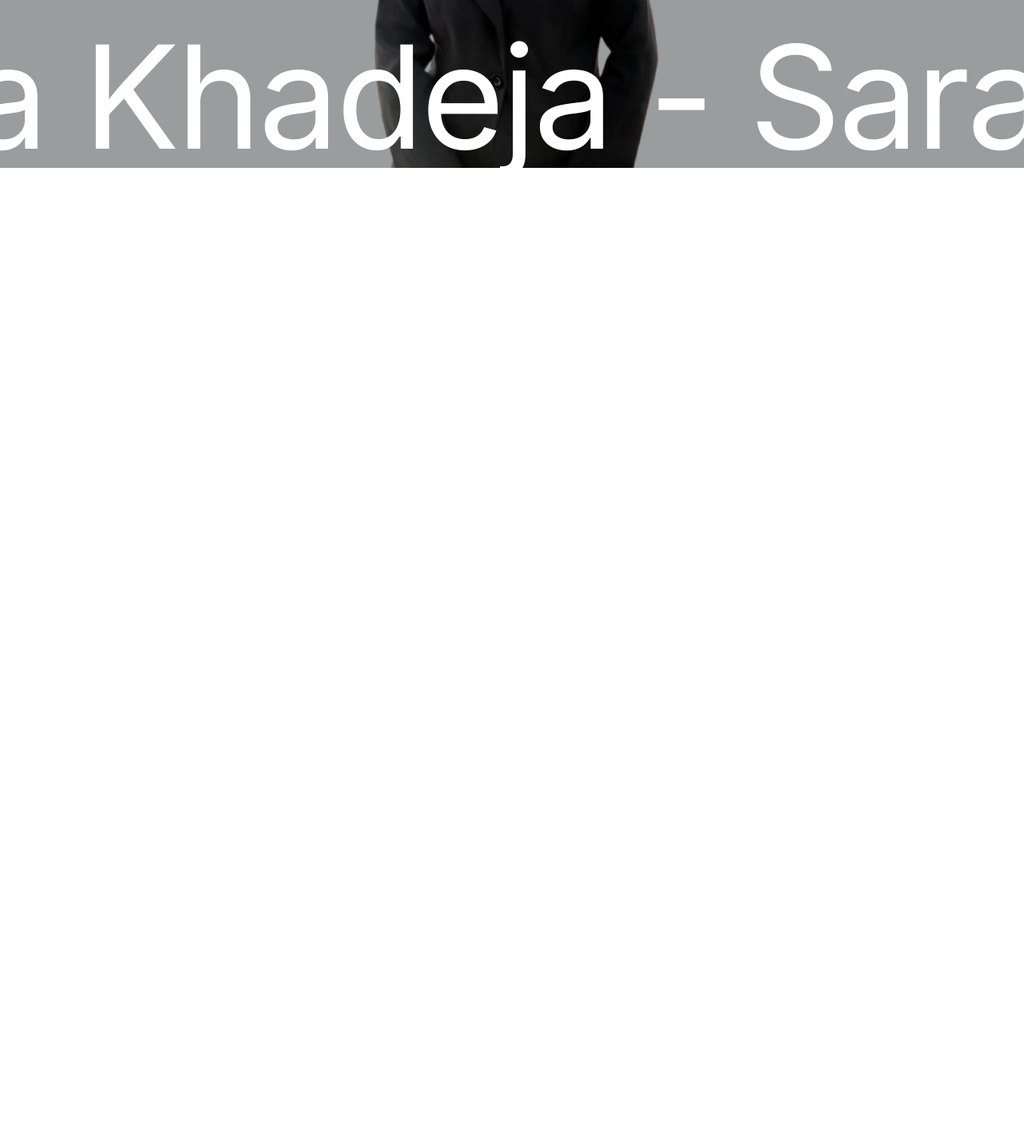
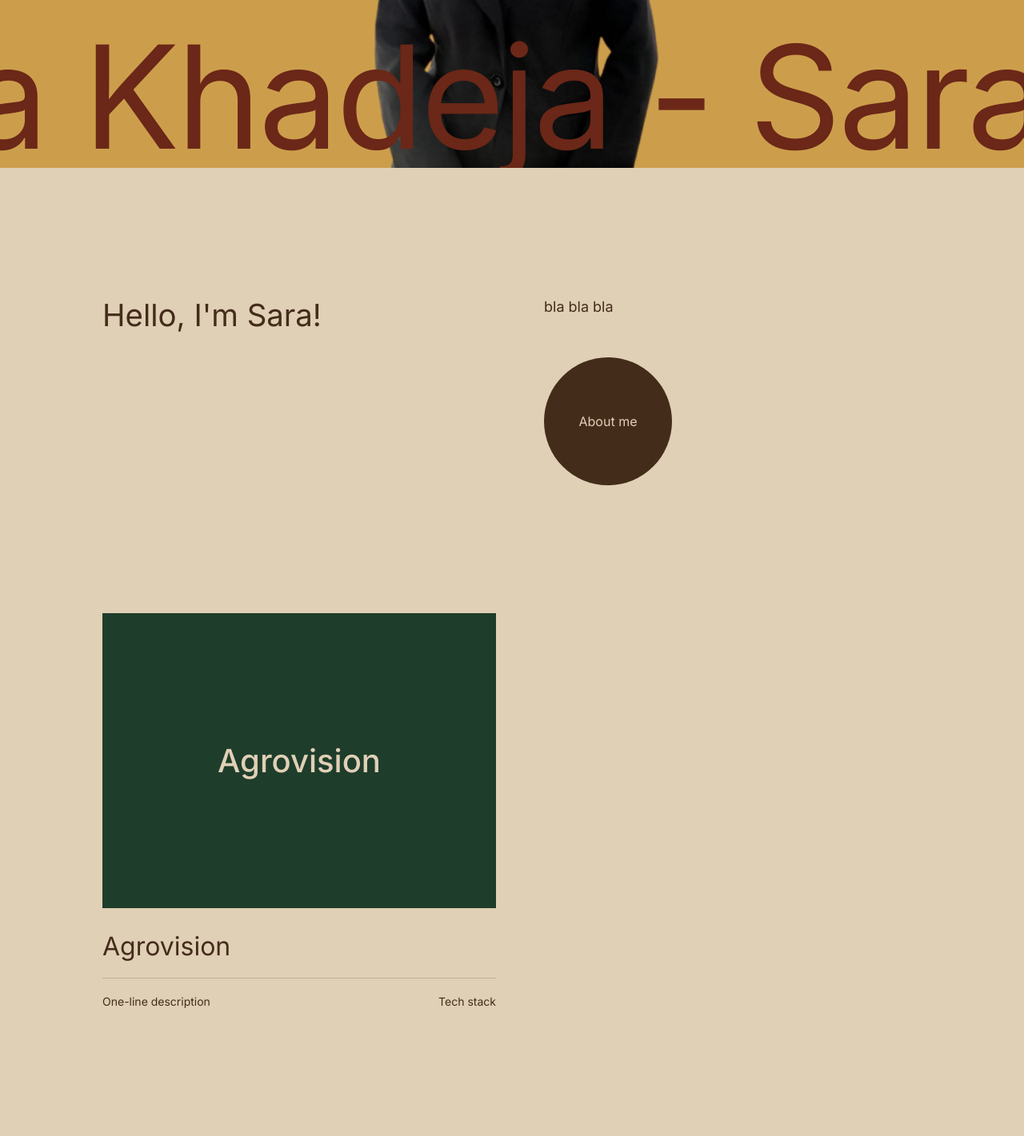
Before and after one commit to srkhdj44/portfolio, a plain HTML site: page index.html in a window 1280 px wide. Shown: the part 590-2011 px from the top of the page at 80% size. Before the commit the page ends 800 px from the top, so only its background shows below. Drawn offline with Linux system fonts and the light colour scheme.

Commit message:
Fix layout and apply palette

```diff
--- a/index.html
+++ b/index.html
@@ -11,14 +11,14 @@
 <body>
   <nav class="nav">
     <a href="#" class="logo">© Code by Sara Amazing</a>
-    <ul class="nav-links">>
+    <ul class="nav-links">
       <li><a href="#work">Work</a></li>
       <li><a href="#about">About</a></li>
       <li><a href="#contact">Contact</a></li>
     </ul>
     </nav>
 
-  <section class="hero"></section>   <!-- photo, title, scrolling name -->
+  <section class="hero">   <!-- photo, title, scrolling name -->
     <img src="images/me.png" alt="Sara Amazing" class="hero-photo">
 
     <div class="hero-location">
@@ -27,7 +27,7 @@
     </div>
 
     <div class="hero-title">
-      <span class="marquee-track"></span>
+      <span class="arrow">↘</span>
         <p>Software Engineering<br>Student</p>
     </div>
 
@@ -40,8 +40,30 @@
   </section>
 
 
-  <section class="intro"></section>  <!-- one-liner + paragraph -->
-  <section class="work"></section>   <!-- project cards -->
+  <section class="intro">  <!-- one-liner + paragraph -->
+    <h2>Hello, I'm Sara!</h2>
+    <div class="intro-right">
+      <p> bla bla bla </p>
+      <a href="#contact" class="circle-btn">About me</a>
+    </div>
+  </section>
+
+  <section class="work" id="work">
+    <div class="cards">
+      <a class="card" href="https://github.com/srkhdj44/agrovision" target="_blank">
+        <div class="card-img" style="background: #1f3d2b;">
+          <span>Agrovision</span>
+        </div>
+        <h3>Agrovision</h3>
+        <div class="card-meta">
+          <span>One-line description</span>
+          <span>Tech stack</span>
+        </div>
+      </a>
+      <!-- Copy the whole <a class="card">...</a> block for each project -->
+    </div>
+  </section>
+
   <footer class="contact"></footer>  <!-- "Let's work together" -->
   <script src="script.js"></script>
 </body>
--- a/style.css
+++ b/style.css
@@ -1,19 +1,27 @@
+:root {
+    --gold: #CC9E4C;
+    --cream: #E0D0B6;
+    --brown: #442C1B;
+    --red-brown: #6B2717;
+    --gray: #8B9EA5;
+}
+
 * { margin: 0; padding: 0; box-sizing: border-box; }
-body { font-family: 'Inter', sans-serif; color: #1c1d20; }
+body { font-family: 'Inter', sans-serif; color: var(--brown); background: var(--cream)}
 a { color: inherit; text-decoration: none; }
 
 /* Navbar */
 .nav {
   position: absolute; top: 0; left: 0; right: 0; z-index: 10;
   display: flex; justify-content: space-between;
-  padding: 32px 40px; color: #fff;
+  padding: 32px 40px; color: var(--brown);
 }
 .nav-links { display: flex; gap: 32px; list-style: none; }
 
 /* Hero */
 .hero {
   position: relative; height: 100vh;
-  background: #999d9e; overflow: hidden;
+  background: var(--gold); overflow: hidden;
 }
 .hero-photo {
   position: absolute; bottom: 0; left: 50%;
@@ -23,18 +31,18 @@ a { color: inherit; text-decoration: none; }
 .hero-location {
   position: absolute; left: 0; top: 45%;
   display: flex; align-items: center; gap: 24px;
-  background: #1c1d20; color: #fff; font-size: 14px;
+  background: var(--brown); color: var(--cream); font-size: 14px;
   padding: 20px 20px 20px 40px;
   border-radius: 0 999px 999px 0;
 }
 .globe {
   width: 56px; height: 56px; border-radius: 50%;
-  background: #999d9e; display: grid; place-items: center;
+  background: var(--gold); display: grid; place-items: center;
   font-size: 24px;
 }
 .hero-title {
   position: absolute; right: 10%; top: 40%;
-  color: #fff; font-size: 22px;
+  color: var(--brown); font-size: 22px;
 }
 .arrow { display: block; margin-bottom: 40px; }
 
@@ -46,10 +54,43 @@ a { color: inherit; text-decoration: none; }
 }
 .marquee h1 {
   font-size: clamp(80px, 14vw, 230px);
-  font-weight: 400; color: #fff;
+  font-weight: 400; color: var(--red-brown);
   white-space: nowrap; line-height: 1; letter-spacing: -0.02em;
 }
 @keyframes scroll {
   from { transform: translateX(0); }
   to   { transform: translateX(-50%); }
 }
+
+/* Intro */
+.intro {
+  display: grid; grid-template-columns: 1fr 1fr; gap: 80px;
+  padding: 160px 10%;
+}
+.intro h2 { font-size: clamp(28px, 3vw, 40px); font-weight: 400; line-height: 1.3; }
+.intro-right p { font-size: 18px; line-height: 1.6; margin-bottom: 48px; }
+.circle-btn {
+  width: 160px; height: 160px; border-radius: 50%;
+  background: var(--brown); color: var(--cream);
+  display: grid; place-items: center;
+  transition: background 0.3s;
+}
+.circle-btn:hover { background: var(--red-brown); }
+
+/* Project cards */
+.work { padding: 0 10% 160px; }
+.cards { display: grid; grid-template-columns: 1fr 1fr; gap: 60px 40px; }
+.card-img {
+  aspect-ratio: 4 / 3; overflow: hidden;
+  display: grid; place-items: center;
+}
+.card-img span {
+  color: var(--cream); font-size: 40px; font-weight: 500;
+  transition: transform 0.4s;
+}
+.card:hover .card-img span { transform: scale(1.08); }
+.card h3 { font-size: 32px; font-weight: 400; margin: 28px 0 20px; }
+.card-meta {
+  display: flex; justify-content: space-between;
+  padding-top: 20px; border-top: 1px solid rgba(68, 44, 27, 0.2); font-size: 14px;
+}
```
